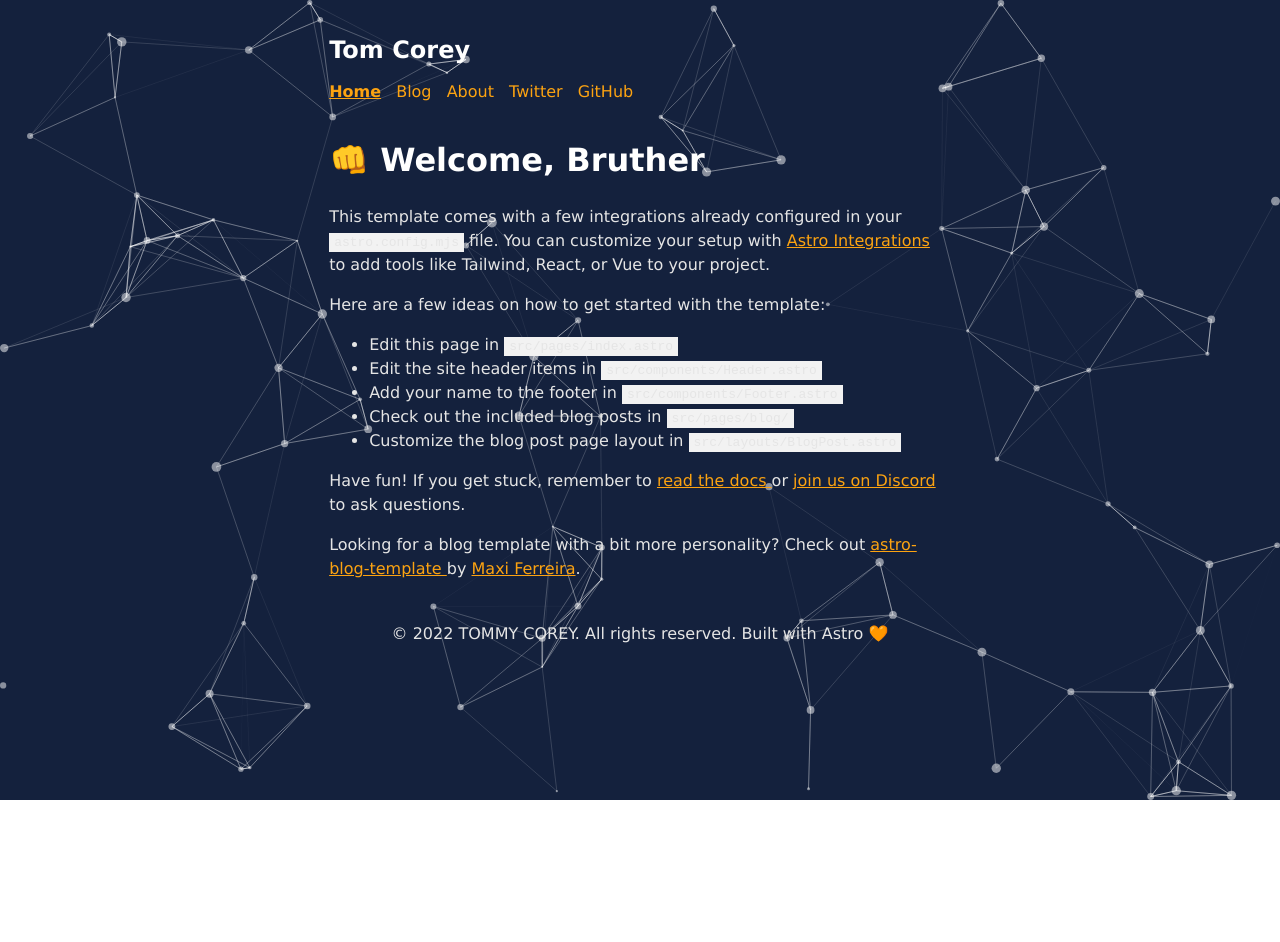
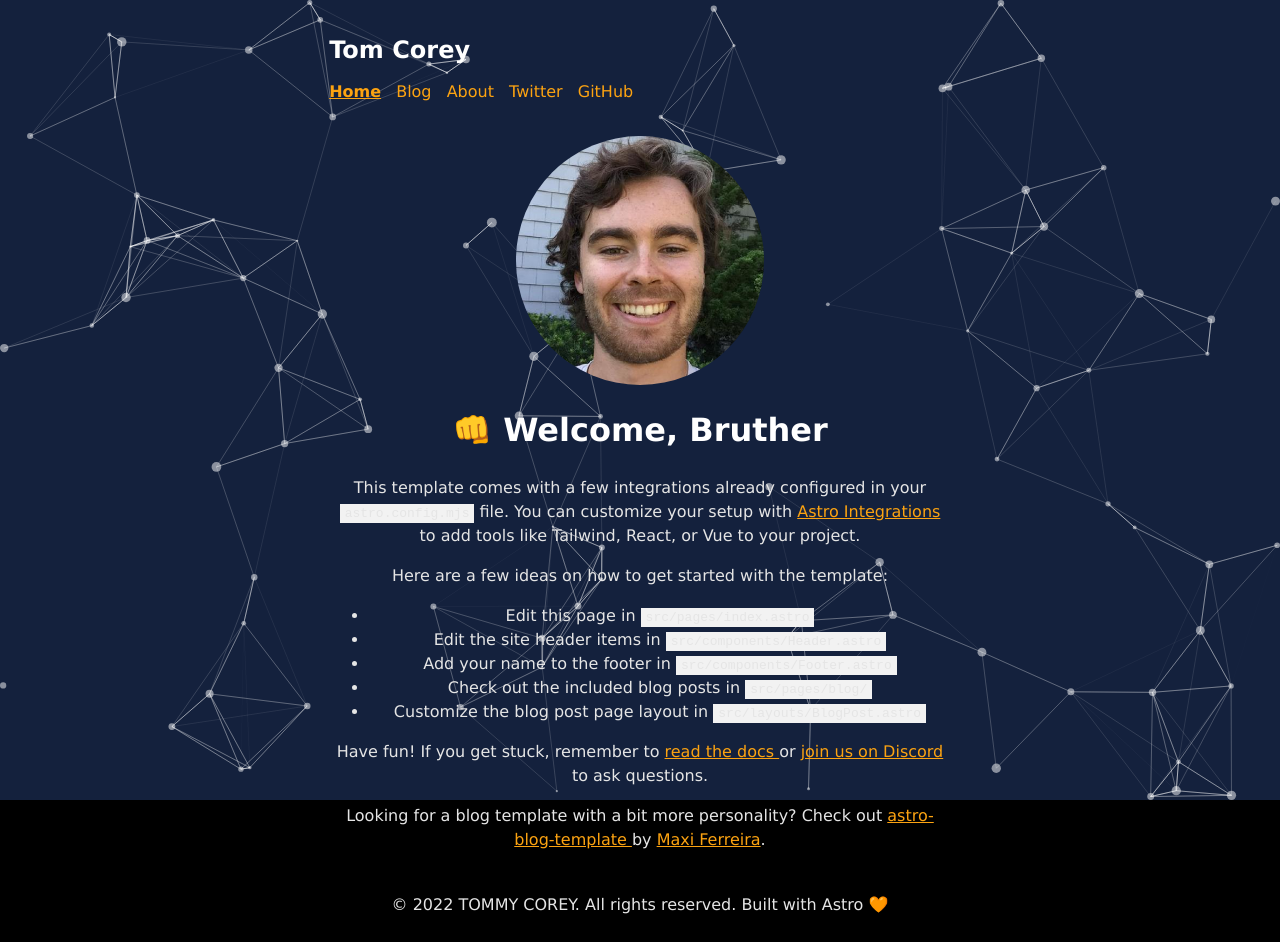
Before and after one commit to tomcorey26/tomcorey.lol, an Astro site: page / in a window 1280 px wide. Before the commit the page ends 800 px from the top, so only its background shows below. Built offline with nearby package versions, Linux system fonts and the light colour scheme; Astro itself is replaced by a stand-in of ours.

Commit message:
feat(Home): Add portrait

```diff
--- a/src/pages/index.astro
+++ b/src/pages/index.astro
@@ -15,6 +15,7 @@ import { ParticleBackground } from '../components/ParticleBackground';
   <body>
     <Header title={SITE_TITLE} />
     <main>
+      <img class="portrait" src="tom.jpeg" alt="Tom Corey" />
       <h1>👊 Welcome, Bruther</h1>
       <p>
         This template comes with a few integrations already configured in your
@@ -58,5 +59,16 @@ import { ParticleBackground } from '../components/ParticleBackground';
     <!-- <Dialog client:load /> -->
     <ParticleBackground client:load />
     <Footer />
+    <style>
+      main {
+        text-align: center;
+      }
+      .portrait {
+        width: 40%;
+        border-radius: 50%;
+        display: block;
+        margin: 0 auto;
+      }
+    </style>
   </body>
 </html>
--- a/src/styles/global.css
+++ b/src/styles/global.css
@@ -4,6 +4,7 @@
   License MIT: https://github.com/HermanMartinus/bearblog/blob/master/LICENSE.md
  */
 
+/* https://coolors.co/palette/000000-14213d-fca311-e5e5e5-ffffff */
 :root {
   --black: #000000ff;
   --oxford-blue: #14213dff;
@@ -37,6 +38,7 @@ body {
 }
 
 body {
+  background-color: var(--black);
   font-family: Verdana, sans-serif;
   margin: auto;
   padding: 20px;
```
Also changed, not shown: public/tom.jpeg (added).
